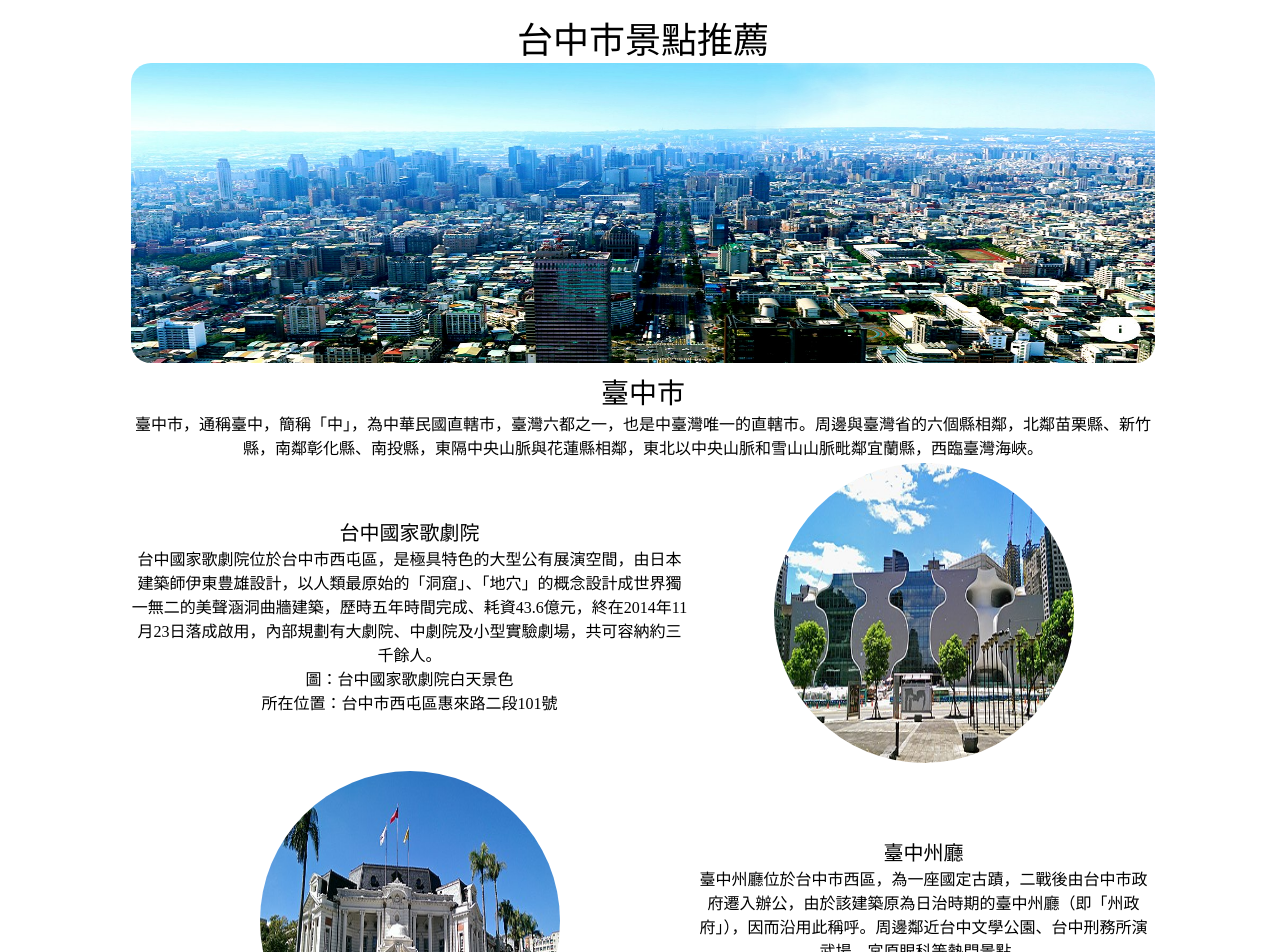
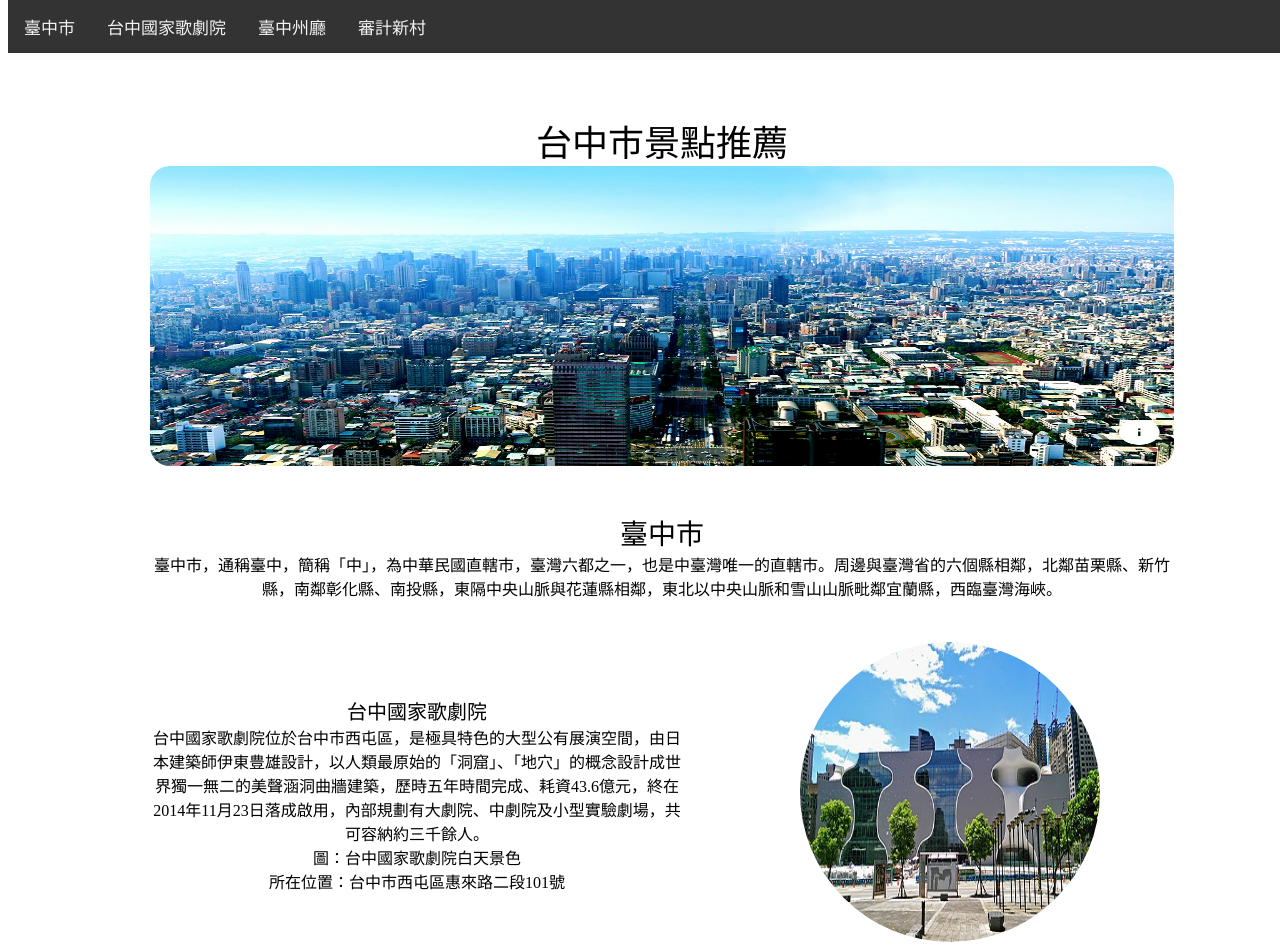
Before and after one commit to aa21658243/h1, a plain HTML site: page index.html in a window 1280 px wide. Shown: the top 952 px of the page. Drawn offline with Linux system fonts and the light colour scheme.

Commit message:
Add files via upload

```diff
--- a/index.html
+++ b/index.html
@@ -3,9 +3,12 @@
 <head>
 	<meta charset="UTF-8">
 	<meta name="viewport" content="width=device-width, initial-scale=1.0">
-	<title>Document</title>
+	<title>台中市景點推薦</title>
 	<style>
-		td { text-align: center}
+		td { text-align: center;padding: 20px;}
+		.font1 {font-size: 36px;}
+		.font1 {font-size: 28px;}
+		.font1 {font-size: 20px;}
 		.div1 {font-size: 36px; }
 		.div2 {font-size: 28px; }
 		.div3 {font-size: 20px; }
@@ -13,14 +16,55 @@
 
 		.round_img1 {border-radius: 20px; }
 		.round_img2 {border-radius: 50%; width: 300px; height: 300px; }
+		.font2:hover {font-size: 32px;background-color: black;color: white;}
+		.font2:hover {font-size: 24px;background-color: black;color: white;}
+		.round_img1:hover{ opacity:80%; }
+		.round_img1:hover{ opacity:80%; rotate: -80deg;}
+
+		.navbar {
+		  overflow: hidden;
+		  background-color: #333;
+		  position: fixed; /* Set the navbar to fixed position */
+		  top: 0; /* Position the navbar at the top of the page */
+		  width: 100%; /* Full width */
+		}
+
+		/* Links inside the navbar */
+		.navbar a {
+		  float: left;
+		  display: block;
+		  color: #f2f2f2;
+		  text-align: center;
+		  padding: 14px 16px;
+		  text-decoration: none;
+		  font-size: 17px;
+		}
+
+		/* Change background on mouse-over */
+		.navbar a:hover {
+		  background: lightgray;
+		  color: black;
+		}
 	</style>
+
 </head>
 <body>
+<div class="navbar">
+  <a href="https://youtu.be/G_-SNiuZrJA?si=ZzNe9J73IlhR5WMi">臺中市</a>
+  <a href="https://youtu.be/bVXWBryvcHM?si=bCP2ysJyixSkj2g7">台中國家歌劇院</a>
+  <a href="#t2">臺中州廳</a>
+  <a href="#t3">審計新村</a>
+</div>
+
+
+
 <div class="container">
 	<table>
 		<tr>
 			<td colspan="2">
 				<font class = "div1">
+					<br>
+					<br>
 					台中市景點推薦
 				</font>
 				<br>
@@ -54,7 +98,7 @@
 		</tr>
 		<tr>
 			<td>
-				<img class="round_img2" src="02.jpeg">
+				<img id="t2"class="round_img2" src="02.jpeg">
 			</td>
 			<td>
 				<font class = "div3">
@@ -85,13 +129,18 @@
 				所在位置：台中市西區民生路368巷
 			</td>
 			<td>
-				<img class="round_img2" src="03.jpeg">
+				<img id="t3"class="round_img2" src="03.jpeg">
 
 			</td>
 		</tr>
 		<tr>
 			<td colspan="2">
-				410906529胡展翊
+				<iframe src="https://www.google.com/maps/d/embed?mid=1RjzKNgpOPd8un5265choI72bg74wfUs&ehbc=2E312F" width="1000" height="600"></iframe>
+			</td>
+		</tr>
+		<tr>
+			<td colspan="2">
+				資科4b 410906529胡展翊 sullyoon的帥哥老公 eunchae&haewon的父親
 			</td>
 		</tr>
 	</table>
```
